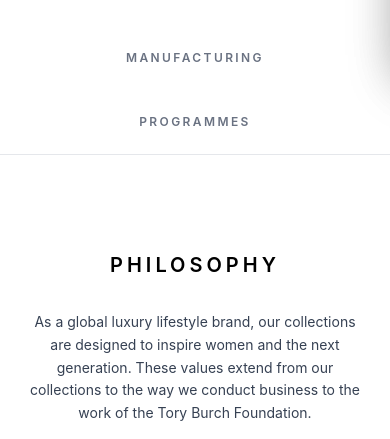
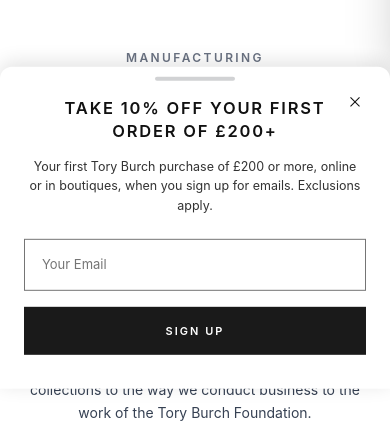
Before and after one commit to lourdjvke/Seamstress, a Next.js app: page / in a window 390 px wide. Shown: the part 777-1216 px from the top of the page. Built offline with nearby package versions, Linux system fonts and the light colour scheme; a web font is replaced by a local one.

Commit message:
feat: enhance subscription flow and add error pages
- Improve subscription form interaction and state management
- Add custom 404 and error boundaries to the application

```diff
--- /dev/null
+++ b/app/error.tsx
@@ -0,0 +1,4 @@
+'use client';
+export default function Error() {
+  return <div>Error</div>;
+}
--- /dev/null
+++ b/app/not-found.tsx
@@ -0,0 +1,3 @@
+export default function NotFound() {
+  return <div>Not Found</div>;
+}
--- a/components/SubscriptionSidebar.tsx
+++ b/components/SubscriptionSidebar.tsx
@@ -7,41 +7,63 @@
 
 export default function SubscriptionSidebar() {
   const { isSubscriptionOpen, closeSubscription } = useShop();
+
+  // Shared state
   const [email, setEmail] = useState('');
+  const [isFocused, setIsFocused] = useState(false);
+  const [isLoading, setIsLoading] = useState(false);
   const [submitted, setSubmitted] = useState(false);
+  const [submittedEmail, setSubmittedEmail] = useState('');
+
+  const showExpanded = isFocused || email.length > 0;
 
   const handleSubmit = (e: React.FormEvent) => {
     e.preventDefault();
     if (email) {
+      setIsLoading(true);
+      setTimeout(() => {
+        setIsLoading(false);
         setSubmitted(true);
+        setSubmittedEmail(email);
+
+        // Auto-close logic can be omitted so the user sees the confirmation screen,
+        // or we can keep it for the desktop sidebar specifically, but mobile needs a button.
+        // Let's rely on the "Continue Shopping" button to close.
+      }, 1400);
+    }
+  };
+
+  const handleClose = () => {
+    closeSubscription();
+    // Reset form after animation
     setTimeout(() => {
+      setEmail('');
+      setIsFocused(false);
       setSubmitted(false);
-        setEmail('');
-        closeSubscription();
-      }, 2000);
-    }
+      setIsLoading(false);
+      setSubmittedEmail('');
+    }, 350);
   };
 
   return (
     <>
       {/* Dark Backdrop Overlay */}
       <div
-        onClick={closeSubscription}
-        className={`fixed inset-0 bg-black/40 z-[80] transition-opacity duration-300 ${
+        onClick={handleClose}
+        className={`fixed inset-0 bg-black/40 z-[80] transition-opacity duration-350 ease-out ${
           isSubscriptionOpen ? 'opacity-100 pointer-events-auto' : 'opacity-0 pointer-events-none'
         }`}
       />
 
-      {/* Subscription Sidebar Drawer */}
+      {/* --- DESKTOP SIDEBAR (hidden on mobile) --- */}
       <div
-        className={`fixed top-0 right-0 h-full w-full md:w-[350px] bg-white z-[90] shadow-2xl flex flex-col overflow-y-auto transition-transform duration-300 ease-in-out ${
+        className={`hidden md:flex fixed top-0 right-0 h-full w-[350px] bg-white z-[90] shadow-2xl flex-col overflow-y-auto transition-transform duration-300 ease-in-out ${
           isSubscriptionOpen ? 'translate-x-0' : 'translate-x-full'
         }`}
       >
-        {/* Top Close Button Overlay */}
         <div className="absolute top-4 right-4 z-20">
           <button
-            onClick={closeSubscription}
+            onClick={handleClose}
             className="w-8 h-8 flex items-center justify-center border border-dashed border-gray-400 bg-white/90 hover:bg-white text-gray-900 transition-colors cursor-pointer"
             aria-label="Close Subscription Drawer"
           >
@@ -49,7 +71,6 @@
           </button>
         </div>
 
-        {/* Top Campaign Image Banner */}
         <div className="relative w-full h-[220px] bg-gray-100 shrink-0">
           <Image
             src="https://images.unsplash.com/photo-1515886657613-9f3515b0c78f?auto=format&fit=crop&w=800&q=80"
@@ -61,22 +82,32 @@
           />
         </div>
 
-        {/* Content Body */}
-        <div className="p-6 md:p-8 flex-1 flex flex-col justify-center text-center">
-          <h2 className="text-lg md:text-xl font-bold tracking-[0.1em] text-gray-900 uppercase mb-4 leading-tight">
+        <div className="p-8 flex-1 flex flex-col justify-center text-center">
+          {submitted ? (
+            <div className="flex flex-col items-center justify-center">
+              <h2 className="text-[16px] font-semibold tracking-[1.8px] uppercase text-[#111] mb-4">
+                Confirmed - Thank You
+              </h2>
+              <p className="text-[12.5px] text-[#333] leading-[1.5] mb-7 max-w-[290px]">
+                You&apos;ve been added to our email list as<br />
+                <span className="font-normal text-[#111] block mt-1 break-all">{submittedEmail}</span>
+              </p>
+              <button
+                onClick={handleClose}
+                className="w-full h-[48px] bg-[#1a1a1a] text-white text-[11px] font-semibold tracking-[2px] uppercase cursor-pointer hover:bg-black transition-colors"
+              >
+                Continue Shopping
+              </button>
+            </div>
+          ) : (
+            <>
+              <h2 className="text-xl font-bold tracking-[0.1em] text-gray-900 uppercase mb-4 leading-tight">
                 TAKE 10% OFF YOUR FIRST ORDER OF £200+
               </h2>
-
-          <p className="text-xs md:text-sm text-gray-600 leading-relaxed mb-8">
+              <p className="text-sm text-gray-600 leading-relaxed mb-8">
                 Your first Tory Burch purchase of £200 or more, online or in boutiques, when you sign up for emails. Exclusions apply.
               </p>
 
-          {submitted ? (
-            <div className="bg-emerald-50 text-emerald-800 p-4 flex items-center justify-center gap-2 text-xs font-semibold uppercase tracking-wider">
-              <Check className="w-4 h-4 text-emerald-600" />
-              <span>Thank you for subscribing!</span>
-            </div>
-          ) : (
               <form onSubmit={handleSubmit} className="w-full space-y-4">
                 <input
                   type="email"
@@ -89,14 +120,161 @@
 
                 <button
                   type="submit"
-                className="w-full bg-[#1a1a1a] hover:bg-black text-white py-3.5 text-xs font-bold uppercase tracking-[0.2em] transition-colors cursor-pointer"
+                  disabled={isLoading}
+                  className="w-full bg-[#1a1a1a] hover:bg-black text-white py-3.5 text-xs font-bold uppercase tracking-[0.2em] transition-colors cursor-pointer flex justify-center items-center h-[48px]"
                 >
-                SIGN UP
+                  {isLoading ? (
+                    <div className="flex items-center gap-1.5">
+                      <span className="w-1.5 h-1.5 bg-white rounded-full animate-[pulseDots_1.2s_infinite_ease-in-out]" />
+                      <span className="w-1.5 h-1.5 bg-white rounded-full animate-[pulseDots_1.2s_infinite_ease-in-out_0.2s]" />
+                      <span className="w-1.5 h-1.5 bg-white rounded-full animate-[pulseDots_1.2s_infinite_ease-in-out_0.4s]" />
+                    </div>
+                  ) : (
+                    'SIGN UP'
+                  )}
                 </button>
               </form>
+            </>
           )}
         </div>
       </div>
+
+      {/* --- MOBILE BOTTOM SHEET (hidden on desktop) --- */}
+      <div
+        className={`md:hidden fixed bottom-0 left-0 w-full bg-white rounded-t-[12px] z-[90] pb-[34px] pt-[10px] px-6 shadow-[0_-4px_20px_rgba(0,0,0,0.12)] transform transition-transform duration-[380ms] ease-[cubic-bezier(0.25,1,0.5,1)] ${
+          isSubscriptionOpen ? 'translate-y-0' : 'translate-y-full'
+        }`}
+        role="dialog"
+        aria-modal="true"
+      >
+        <div className="w-[80px] h-[3.5px] bg-[#d1d2d4] rounded-[2px] mx-auto mb-4" />
+
+        <button
+          onClick={handleClose}
+          className="absolute top-[20px] right-[20px] p-1.5 bg-transparent border-none cursor-pointer z-10"
+          aria-label="Close"
+        >
+          <svg viewBox="0 0 24 24" className="w-[18px] h-[18px] stroke-[#111] stroke-[1.5] fill-none">
+            <line x1="18" y1="6" x2="6" y2="18" />
+            <line x1="6" y1="6" x2="18" y2="18" />
+          </svg>
+        </button>
+
+        {!submitted ? (
+          <div>
+            <h2 className="text-[16.5px] font-semibold tracking-[1.8px] uppercase text-center leading-[1.4] text-[#111] mt-2.5 mb-[14px] px-2.5">
+              Take 10% off your first order of £200+
+            </h2>
+            <p className="text-[12.5px] leading-[1.55] text-center text-[#333] mb-6 font-normal px-1">
+              Your first Tory Burch purchase of £200 or more, online or in boutiques, when you sign up for emails. Exclusions apply.
+            </p>
+
+            <form onSubmit={handleSubmit}>
+              <div className="relative mb-4 w-full">
+                <input
+                  type="email"
+                  id="mobileEmailInput"
+                  value={email}
+                  onChange={(e) => setEmail(e.target.value)}
+                  onFocus={() => setIsFocused(true)}
+                  onBlur={() => setIsFocused(false)}
+                  className="peer w-full h-[52px] border border-[#757575] rounded-none px-[14px] pt-[18px] pb-[6px] text-[13.5px] text-[#111] bg-white outline-none focus:border-[#111] transition-colors placeholder-transparent"
+                  placeholder="Your Email"
+                  required
+                  autoComplete="email"
+                />
+                <label
+                  htmlFor="mobileEmailInput"
+                  className="absolute left-[14px] top-[16px] text-[13px] text-[#757575] pointer-events-none transition-all duration-200 ease-[cubic-bezier(0.2,0,0,1)] bg-white px-1 origin-top-left
+                  peer-focus:-translate-y-[23px] peer-focus:scale-[0.85] peer-focus:text-[#555] peer-focus:top-[16px]
+                  peer-not-placeholder-shown:-translate-y-[23px] peer-not-placeholder-shown:scale-[0.85] peer-not-placeholder-shown:text-[#555] peer-not-placeholder-shown:top-[16px]"
+                >
+                  Your Email
+                </label>
+              </div>
+
+              <div
+                className={`overflow-hidden transition-all duration-400 ease-in-out ${
+                  showExpanded ? 'max-h-[220px] opacity-100 mb-4' : 'max-h-0 opacity-0 mb-0'
+                }`}
+              >
+                <div className="relative w-full mb-[18px]">
+                  <select className="w-full h-[50px] border border-[#ccc] bg-white pl-[14px] pr-[40px] text-[13.5px] text-[#111] outline-none appearance-none cursor-pointer rounded-none">
+                    <option value="Nigeria">Nigeria</option>
+                    <option value="United Kingdom">United Kingdom</option>
+                    <option value="United States">United States</option>
+                    <option value="France">France</option>
+                    <option value="Germany">Germany</option>
+                    <option value="Italy">Italy</option>
+                    <option value="Canada">Canada</option>
+                    <option value="Australia">Australia</option>
+                  </select>
+                  <svg viewBox="0 0 24 24" className="absolute right-[14px] top-1/2 -translate-y-1/2 w-[14px] h-[14px] stroke-[#333] stroke-[1.8] fill-none pointer-events-none">
+                    <polyline points="6 9 12 15 18 9" />
+                  </svg>
+                </div>
+
+                <label className="flex items-start gap-3 mb-[22px] cursor-pointer">
+                  <input
+                    type="checkbox"
+                    className="w-[19px] h-[19px] border border-[#757575] mt-0.5 cursor-pointer shrink-0 appearance-none bg-white checked:bg-[#111] checked:border-[#111] relative checked:after:content-[''] checked:after:absolute checked:after:left-[5px] checked:after:top-[2px] checked:after:w-[5px] checked:after:h-[9px] checked:after:border-white checked:after:border-b-2 checked:after:border-r-2 checked:after:rotate-45"
+                  />
+                  <span className="text-[11px] leading-[1.5] text-[#444] font-normal">
+                    Yes, I would like to receive updates about collections, offers and exclusives by email. See our{' '}
+                    <a href="#" className="text-[#333] underline">Privacy Policy</a> for further information.
+                  </span>
+                </label>
+              </div>
+
+              <button
+                type="submit"
+                disabled={isLoading}
+                className="w-full h-[48px] bg-[#1a1a1a] hover:bg-[#222] text-white text-[11px] font-semibold tracking-[2px] uppercase flex justify-center items-center transition-colors disabled:cursor-default"
+              >
+                {isLoading ? (
+                  <div className="flex items-center gap-1.5">
+                    <span className="w-1.5 h-1.5 bg-white rounded-full animate-[pulseDots_1.2s_infinite_ease-in-out]" />
+                    <span className="w-1.5 h-1.5 bg-white rounded-full animate-[pulseDots_1.2s_infinite_ease-in-out_0.2s]" />
+                    <span className="w-1.5 h-1.5 bg-white rounded-full animate-[pulseDots_1.2s_infinite_ease-in-out_0.4s]" />
+                  </div>
+                ) : (
+                  'SIGN UP'
+                )}
+              </button>
+            </form>
+          </div>
+        ) : (
+          <div className="flex flex-col items-center text-center pt-2.5">
+            <h2 className="text-[16px] font-semibold tracking-[1.8px] uppercase text-[#111] mb-4">
+              Confirmed - Thank You
+            </h2>
+            <p className="text-[12.5px] text-[#333] leading-[1.5] mb-7 max-w-[290px]">
+              You&apos;ve been added to our email list as<br />
+              <span className="font-normal text-[#111] block mt-1 break-all">{submittedEmail}</span>
+            </p>
+            <button
+              onClick={handleClose}
+              className="w-full h-[48px] bg-[#1a1a1a] hover:bg-[#222] text-white text-[11px] font-semibold tracking-[2px] uppercase cursor-pointer"
+            >
+              Continue Shopping
+            </button>
+          </div>
+        )}
+      </div>
+
+      {/* Add keyframes for dots loader if they don't exist yet */}
+      <style dangerouslySetInnerHTML={{ __html: `
+        @keyframes pulseDots {
+            0%, 80%, 100% {
+                transform: scale(0.6);
+                opacity: 0.4;
+            }
+            40% {
+                transform: scale(1.2);
+                opacity: 1;
+            }
+        }
+      `}} />
     </>
   );
 }
```
Lines whose indentation alone changed are shown as unchanged.
